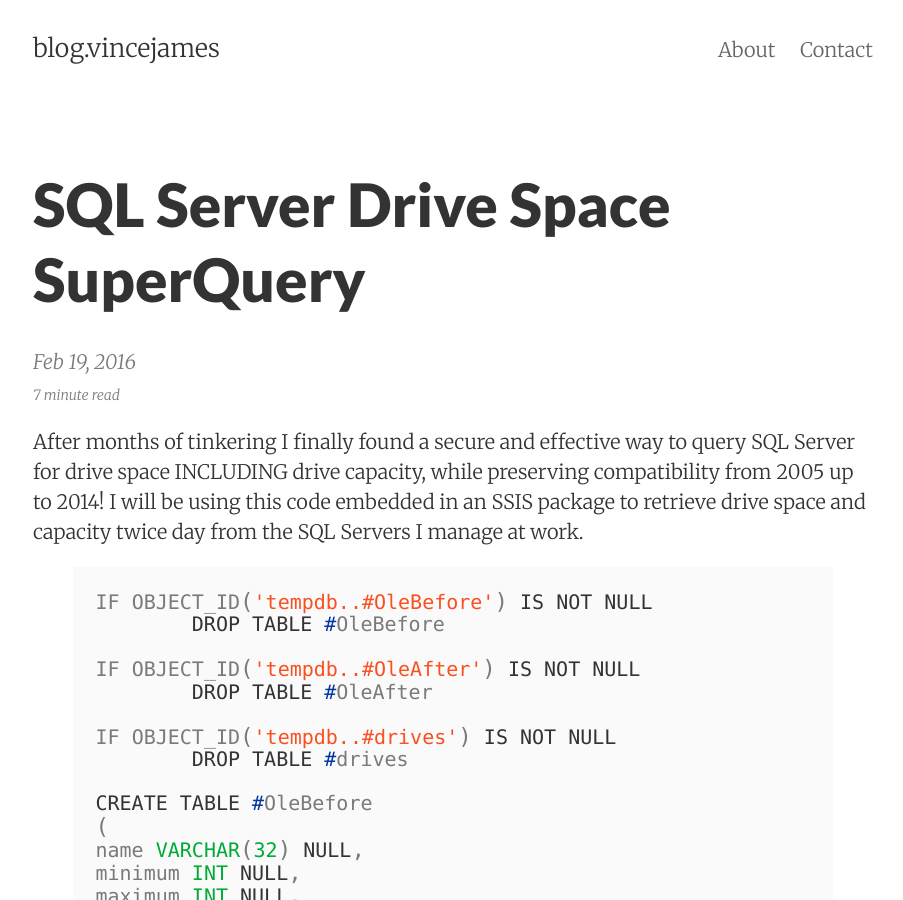
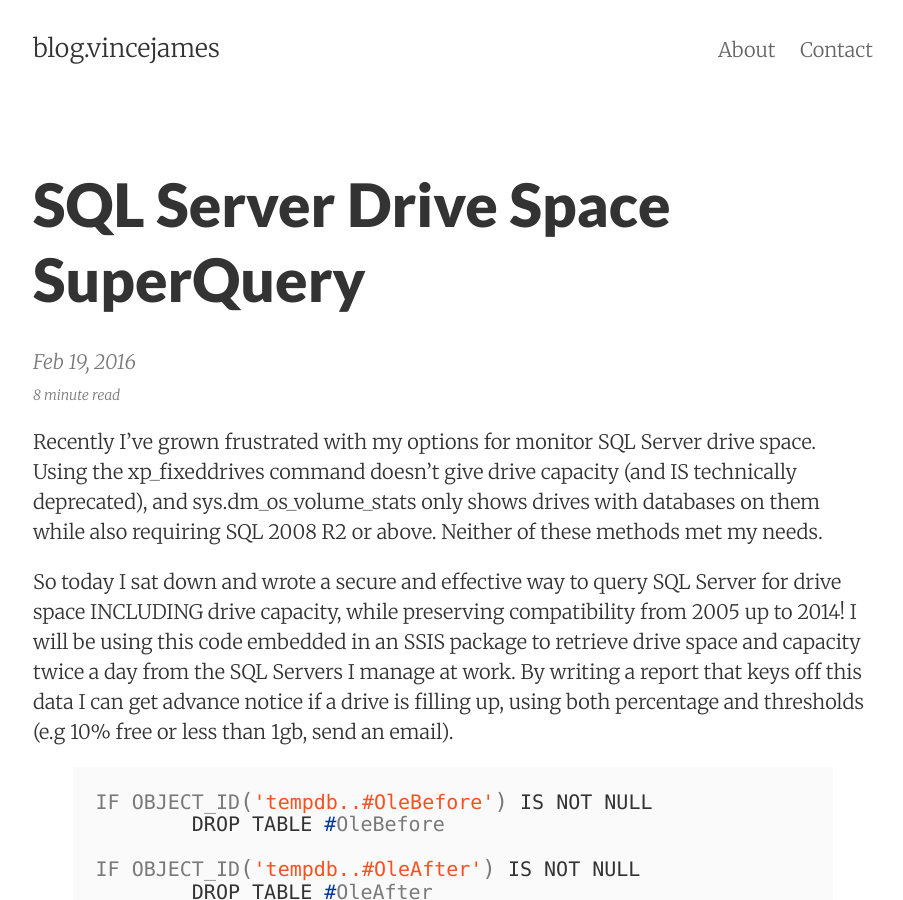
Before and after one commit to bluehiro/bluehiro.github.io, a Jekyll site: the page built from _posts/2016-02-19-SQL Server Drive Space SuperQuery.md, in a window 1280 px wide and 900 px high. Shown: the whole window, without its empty margins (187-1090 px from the left). Built offline with Jekyll 4.4.1, drawn with Linux system fonts in a browser that asks for light colours; some of the changed text lies outside the part shown.

Commit message:
Update
Added details and fixed typos

```diff
--- a/_posts/2016-02-19-SQL Server Drive Space SuperQuery.md
+++ b/_posts/2016-02-19-SQL Server Drive Space SuperQuery.md
@@ -6,7 +6,9 @@ summary:    Query drivespace securely from SQL Server
 categories: SQL MSSQL
 ---
 
-After months of tinkering I finally found a secure and effective way to query SQL Server for drive space INCLUDING drive capacity, while preserving compatibility from 2005 up to 2014! I will be using this code embedded in an SSIS package to retrieve drive space and capacity twice day from the SQL Servers I manage at work.
+Recently I've grown frustrated with my options for monitor SQL Server drive space. Using the xp_fixeddrives command doesn't give drive capacity (and IS technically deprecated), and sys.dm_os_volume_stats only shows drives with databases on them while also requiring SQL 2008 R2 or above. Neither of these methods met my needs.
+
+So today I sat down and wrote a secure and effective way to query SQL Server for drive space INCLUDING drive capacity, while preserving compatibility from 2005 up to 2014! I will be using this code embedded in an SSIS package to retrieve drive space and capacity twice a day from the SQL Servers I manage at work. By writing a report that keys off this data I can get advance notice if a drive is filling up, using both percentage and thresholds (e.g 10% free or less than 1gb, send an email).
 
 {% highlight sql lineanchors %}
 IF OBJECT_ID('tempdb..#OleBefore') IS NOT NULL
@@ -153,4 +155,6 @@ PRINT 'Ole Adv Opt After: ' + CONVERT(VARCHAR(1),@AdvOptAfter)
 {% endhighlight %}
 
 
-The secret sauce is really the first and last bits that turn Ole Automation on and off as needed. Most importantly, it preserves whatever setting already existed on the server it is running on. The amount of time spent with Ole Automation enabled is kept to the absolutely minimum, roughly 1 second or less in my testing. Using the xp_drive command doesn't give capacity, and os_volumes only shows drives with databases on them. Both of these are deal breakers for me.
+The secret sauce is really the first and last bits that turn Ole Automation on and off as needed. Most importantly, it preserves whatever "Ole Automation Procedure"/"show advanced options" settings are already in use on the server. For servers that do not have these options enabled, the amount of time spent with Ole Automation enabled is kept to the absolutely minimum (roughly 1 second or less in my testing).
+
+Hopefully someone will find this useful as googling helped but never delivered a full solution. If anyone is interested I could also share the SSIS package I use to execute this code against all the SQL Servers listed in a Central Management Server (CMS).
```
